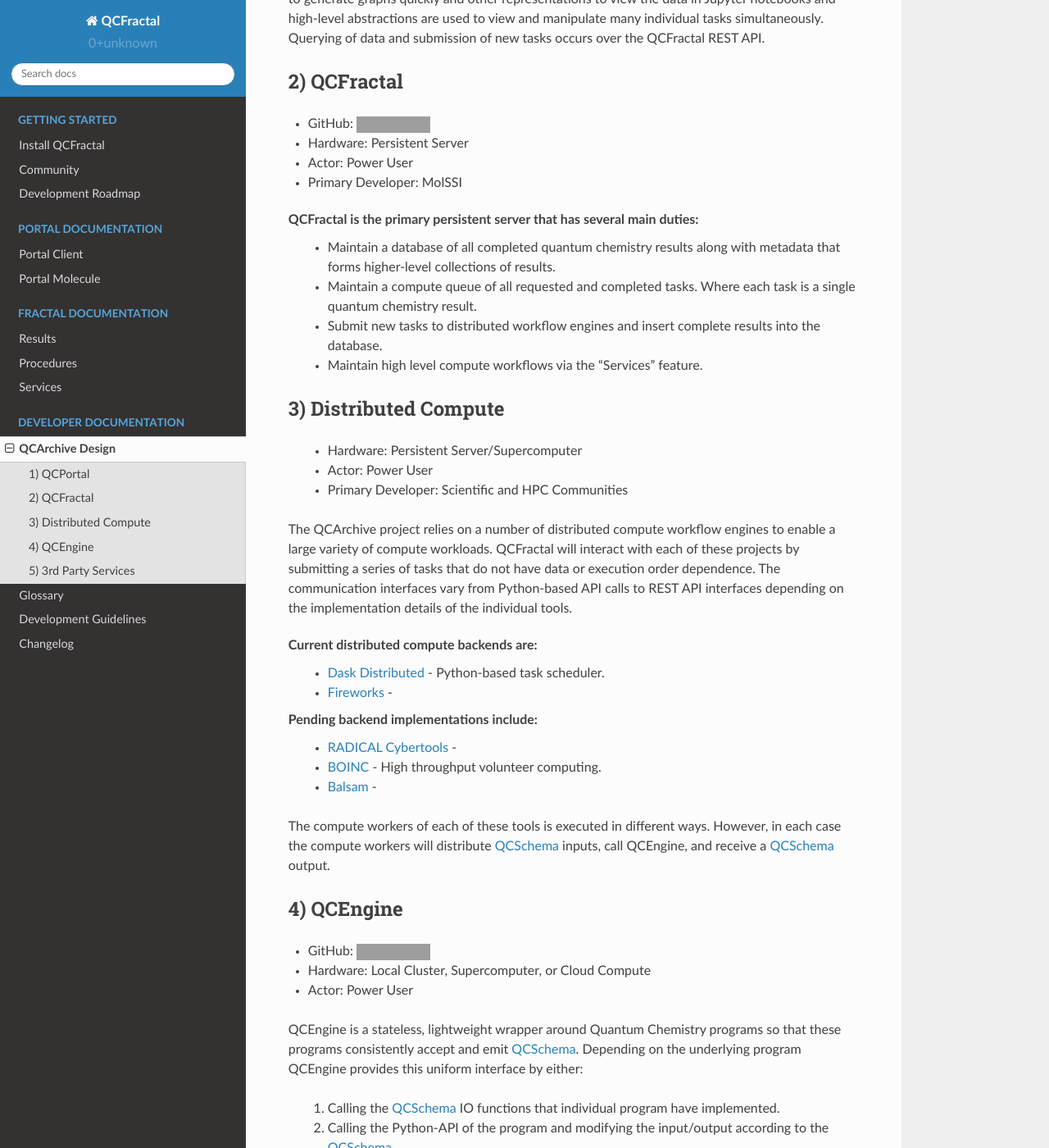
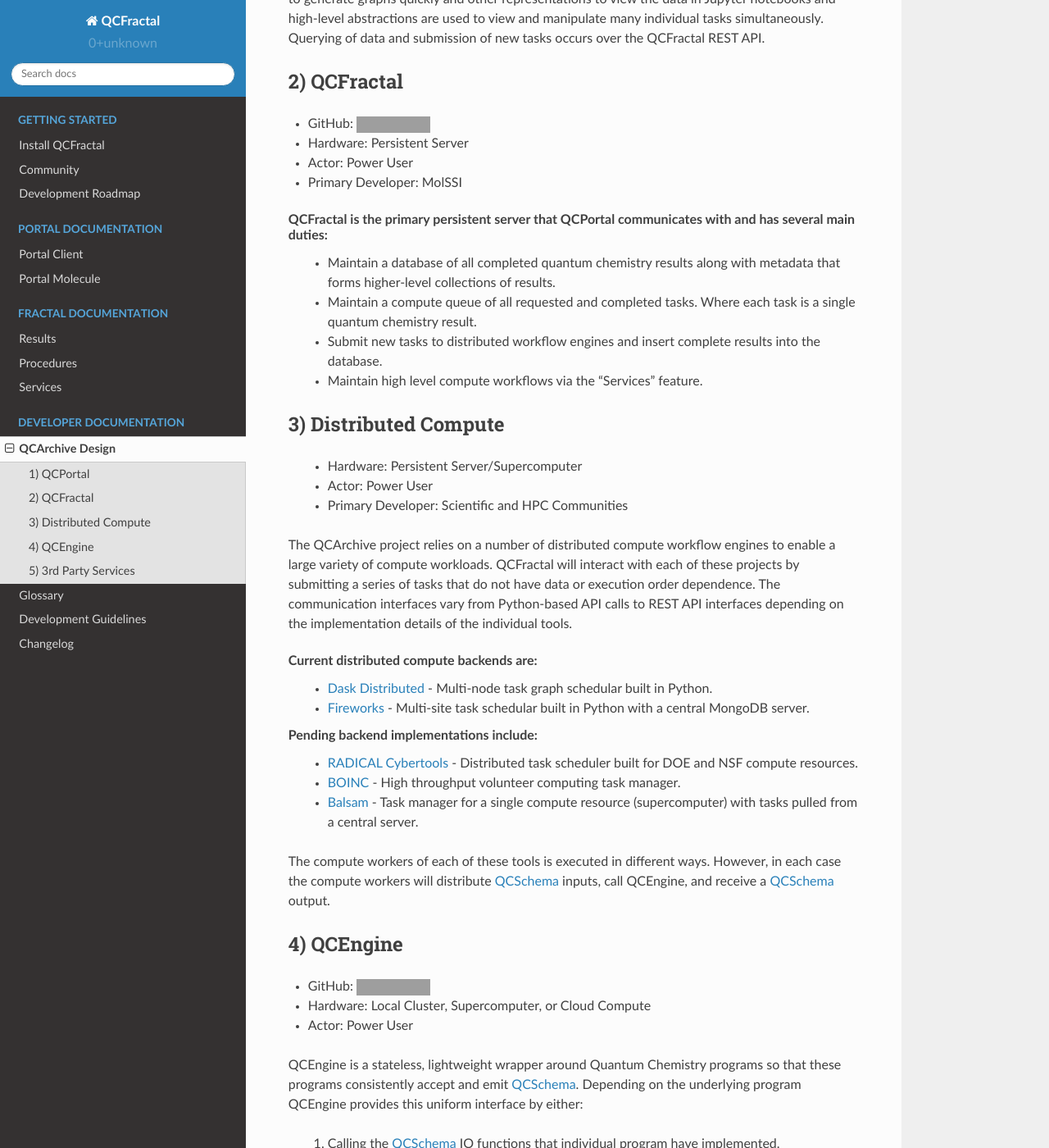
Before and after one commit to MolSSI/QCFractal, a Sphinx documentation site: the page built from docs/source/qcarchive_overview.rst, in a window 1280 px wide and 1400 px high, scrolled down 934 px. Shown: the whole window at 82% size. Built offline with Sphinx 7.4.7 and the Read the Docs theme 2.0.0, drawn with Linux system fonts in a browser that asks for light colours; grey boxes are pictures that could not be loaded.

Commit message:
Docs: Minor changes based on review

```diff
--- a/docs/source/qcarchive_overview.rst
+++ b/docs/source/qcarchive_overview.rst
@@ -54,7 +54,7 @@
 .. |QCFractalBadge| image:: https://img.shields.io/github/stars/MolSSI/QCFractal.svg?style=social&label=Stars
 .. _QCFractalBadge: https://github.com/MolSSI/QCFractal
 
-QCFractal is the primary persistent server that has several main duties:
+QCFractal is the primary persistent server that QCPortal communicates with and has several main duties:
  - Maintain a database of all completed quantum chemistry results along with metadata that forms higher-level collections of results.
  - Maintain a compute queue of all requested and completed tasks. Where each task is a single quantum chemistry result.
  - Submit new tasks to distributed workflow engines and insert complete results into the database.
@@ -76,13 +76,13 @@
 implementation details of the individual tools.
 
 Current distributed compute backends are:
- - `Dask Distributed <http://dask.pydata.org>`_ - Python-based task scheduler.
- - `Fireworks <https://materialsproject.github.io/fireworks/>`_ -
+ - `Dask Distributed <http://dask.pydata.org>`_ - Multi-node task graph schedular built in Python.
+ - `Fireworks <https://materialsproject.github.io/fireworks/>`_ - Multi-site task schedular built in Python with a central MongoDB server.
 
 Pending backend implementations include:
- - `RADICAL Cybertools <https://radical-cybertools.github.io>`_ -
- - `BOINC <http://boinc.berkeley.edu>`_ - High throughput volunteer computing.
- - `Balsam <https://balsam.alcf.anl.gov>`_ -
+ - `RADICAL Cybertools <https://radical-cybertools.github.io>`_ - Distributed task scheduler built for DOE and NSF compute resources.
+ - `BOINC <http://boinc.berkeley.edu>`_ - High throughput volunteer computing task manager.
+ - `Balsam <https://balsam.alcf.anl.gov>`_ - Task manager for a single compute resource (supercomputer) with tasks pulled from a central server.
 
 The compute workers of each of these tools is executed in different ways.
 However, in each case the compute workers will distribute QCSchema_ inputs,
```
